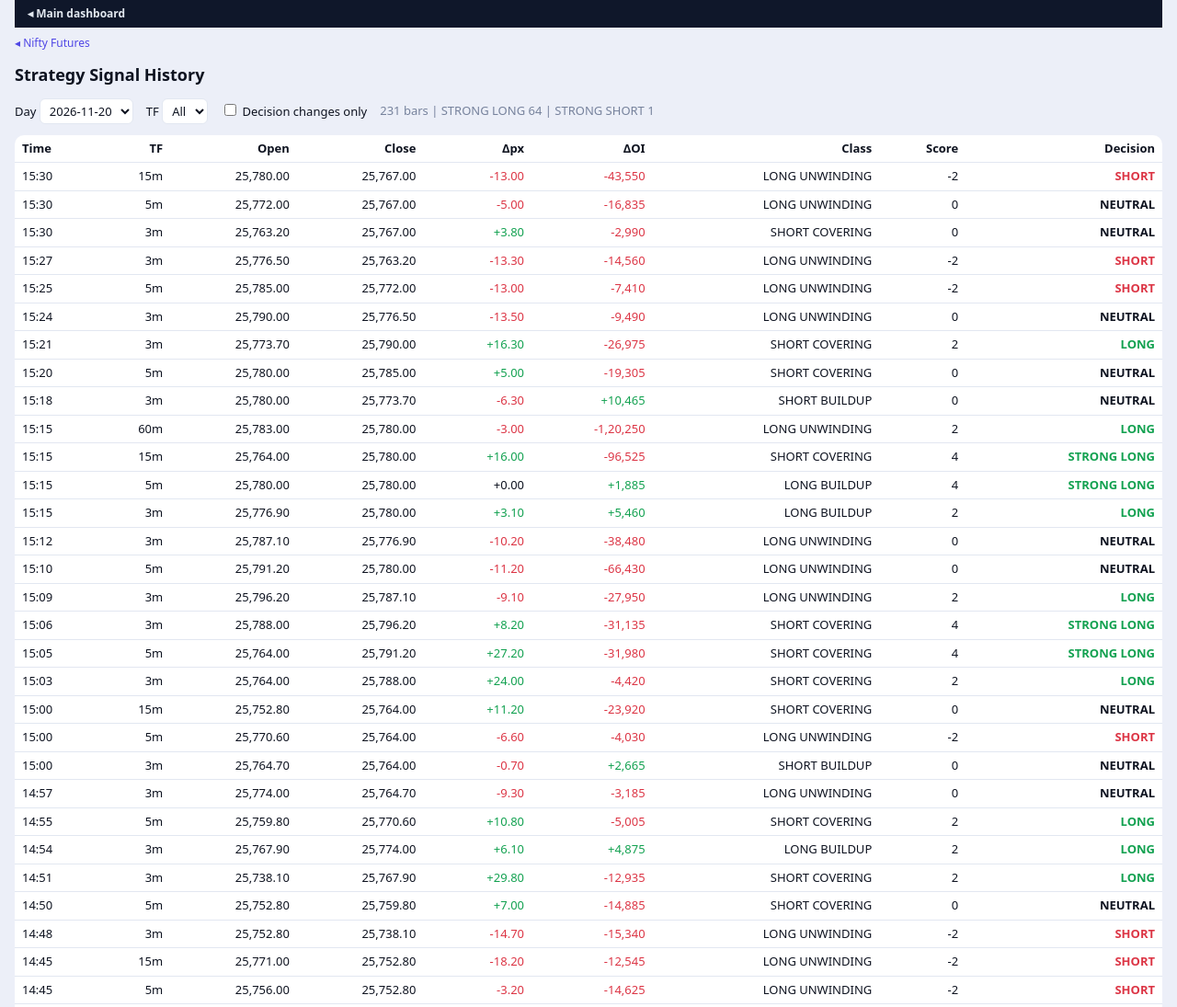
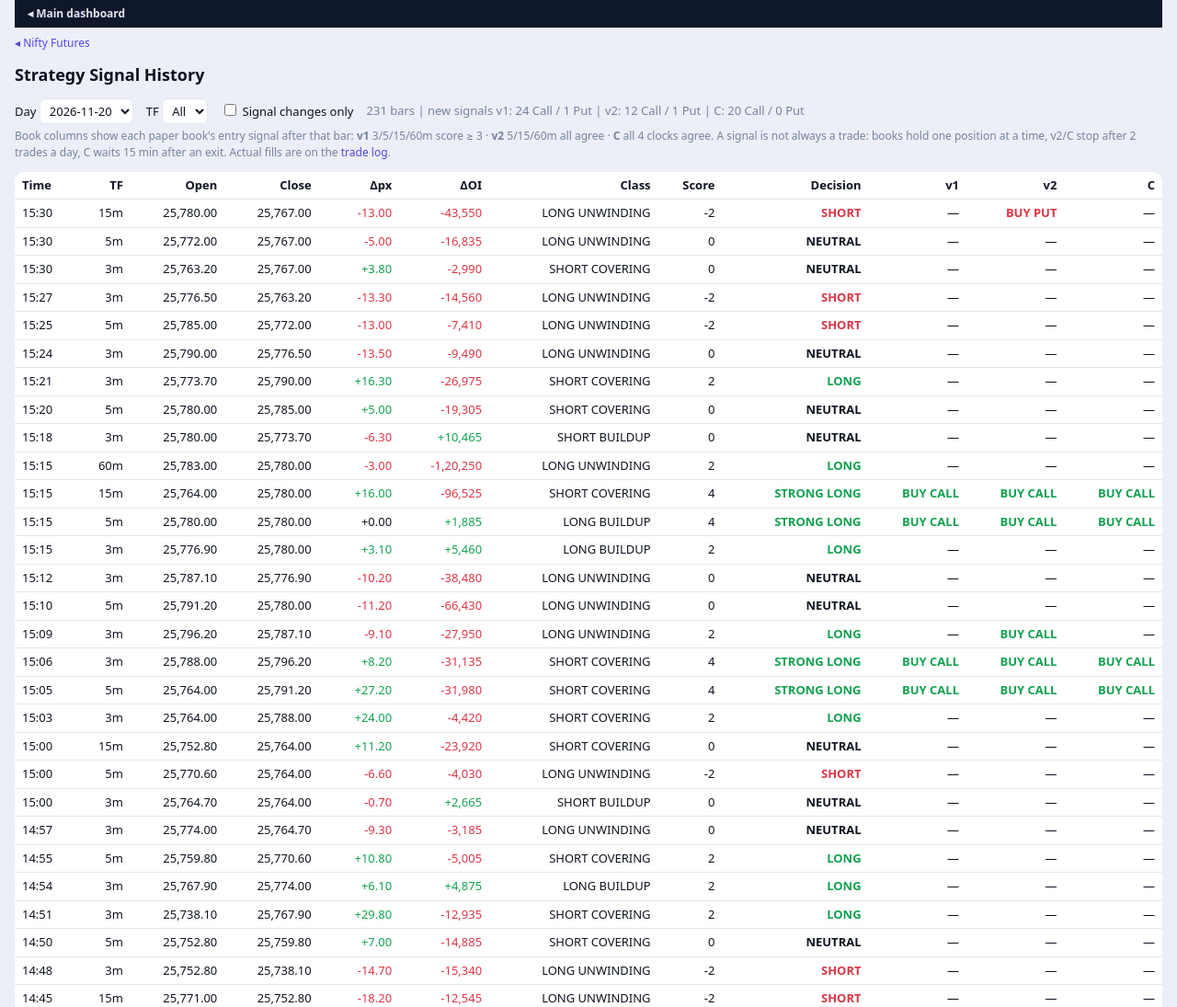
Before and after one commit to aps-source/nifty-futures-dashboard, a plain HTML site: page signal_log.html in a window 1280 px wide. Shown: the top 1095 px of the page at 92% size. Drawn offline with Linux system fonts and the light colour scheme.

Commit message:
Signal history: v1/v2/C BUY CALL / BUY PUT columns
Co-Authored-By: Claude Opus 5.5 <noreply@anthropic.com>

```diff
--- a/signal_log.html
+++ b/signal_log.html
@@ -27,9 +27,13 @@ h1{font-size:18px}
 <div class="bar">
   <label>Day <select id="day"></select></label>
   <label>TF <select id="tf"><option value="">All</option><option>3</option><option>5</option><option>15</option><option>60</option></select></label>
-  <label><input type="checkbox" id="chg"> Decision changes only</label>
+  <label><input type="checkbox" id="chg"> Signal changes only</label>
   <span id="sum"></span>
 </div>
+<p style="font-size:12px;color:var(--mut,#76829c);margin:2px 0 8px">Book columns show each paper book's entry signal after that bar:
+<b>v1</b> 3/5/15/60m score &ge; 3 &middot; <b>v2</b> 5/15/60m all agree &middot; <b>C</b> all 4 clocks agree.
+A signal is not always a trade: books hold one position at a time, v2/C stop after 2 trades a day, C waits 15 min after an exit.
+Actual fills are on the <a href="trades.html">trade log</a>.</p>
 <table id="t"><tr><td>loading&hellip;</td></tr></table>
 <script>
 const fmt2=n=>Number(n).toLocaleString('en-IN',{minimumFractionDigits:2,maximumFractionDigits:2});
@@ -38,22 +42,37 @@ const fmtOI=n=>(n>=0?'+':'')+Number(n).toLocaleString('en-IN');
 const cls=v=>v>0?'up':(v<0?'dn':'');
 const decCls=d=>d&&d.includes('LONG')?'up':(d&&d.includes('SHORT')?'dn':'');
 let days={};
+const BOOKS={v1:{tfs:['3','5','15','60'],need:3,all:false}, v2:{tfs:['5','15','60'],need:3,all:true},
+             C:{tfs:['3','5','15','60'],need:4,all:true}};
+function addBookSignals(rows){   // same rule as publisher.votes(): latest bar per TF, +1 up / -1 down
+  const latest={};
+  rows.forEach(r=>{
+    latest[r.tf_min]=+r.score;
+    for(const [k,b] of Object.entries(BOOKS)){
+      const v=b.tfs.filter(t=>t in latest).map(t=>latest[t]), sc=v.reduce((a,x)=>a+x,0);
+      r[k]=(v.length&&(!b.all||v.length===b.tfs.length)&&Math.abs(sc)>=b.need)?(sc>0?'CALL':'PUT'):'';
+    }
+  });
+  return rows;
+}
+const sig=x=>x==='CALL'?'<b class="up">BUY CALL</b>':x==='PUT'?'<b class="dn">BUY PUT</b>':'<span class="nt">&mdash;</span>';
 function render(){
   const day=document.getElementById('day').value, tf=document.getElementById('tf').value,
         chg=document.getElementById('chg').checked;
   let rows=(days[day]||[]), prev=null;
-  if(chg) rows=rows.filter(r=>{const k=r.decision!==prev; prev=r.decision; return k;});
+  if(chg) rows=rows.filter(r=>{const key=[r.decision,r.v1,r.v2,r.C].join('|'), k=key!==prev; prev=key; return k;});
   if(tf) rows=rows.filter(r=>r.tf_min===tf);
-  const all=days[day]||[], strong=all.filter(r=>(r.decision||'').startsWith('STRONG'));
-  document.getElementById('sum').textContent =
-    `${all.length} bars | STRONG LONG ${strong.filter(r=>r.decision==='STRONG LONG').length} | STRONG SHORT ${strong.filter(r=>r.decision==='STRONG SHORT').length}`;
+  const all=days[day]||[];
+  const starts=k=>{let p='',c=0,u=0;all.forEach(r=>{if(r[k]&&r[k]!==p){r[k]==='CALL'?c++:u++;}p=r[k];});return `${k}: ${c} Call / ${u} Put`;};
+  document.getElementById('sum').textContent = `${all.length} bars | new signals ` + Object.keys(BOOKS).map(starts).join(' | ');
   document.getElementById('t').innerHTML =
-    '<tr><th>Time</th><th>TF</th><th>Open</th><th>Close</th><th>&Delta;px</th><th>&Delta;OI</th><th>Class</th><th>Score</th><th>Decision</th></tr>'+
+    '<tr><th>Time</th><th>TF</th><th>Open</th><th>Close</th><th>&Delta;px</th><th>&Delta;OI</th><th>Class</th><th>Score</th><th>Decision</th><th>v1</th><th>v2</th><th>C</th></tr>'+
     (rows.length?rows.slice().reverse().map(r=>`<tr><td>${r.time}</td><td>${r.tf_min}m</td>
     <td>${fmt2(r.open)}</td><td>${fmt2(r.close)}</td>
     <td class="${cls(+r.d_price)}">${fmtI(+r.d_price)}</td><td class="${cls(+r.d_oi)}">${fmtOI(+r.d_oi)}</td>
-    <td>${r.classification}</td><td>${r.decision_score}</td><td class="${decCls(r.decision)}"><b>${r.decision}</b></td></tr>`).join('')
-    :'<tr><td colspan="9">No bars logged this day.</td></tr>');
+    <td>${r.classification}</td><td>${r.decision_score}</td><td class="${decCls(r.decision)}"><b>${r.decision}</b></td>
+    <td>${sig(r.v1)}</td><td>${sig(r.v2)}</td><td>${sig(r.C)}</td></tr>`).join('')
+    :'<tr><td colspan="12">No bars logged this day.</td></tr>');
 }
 Promise.all([
   fetch('history.json?t='+Date.now()).then(r=>r.ok?r.json():[]).catch(()=>[]),
@@ -65,6 +84,7 @@ Promise.all([
     const base=days[today]||[], last=base.length?base[base.length-1].time:'';
     days[today]=base.concat(d.signals.filter(r=>r.time>last));
   }
+  Object.values(days).forEach(addBookSignals);
   const sel=document.getElementById('day');
   sel.innerHTML=Object.keys(days).sort().reverse().map(k=>`<option>${k}</option>`).join('');
   ['day','tf','chg'].forEach(id=>document.getElementById(id).onchange=render);
```
